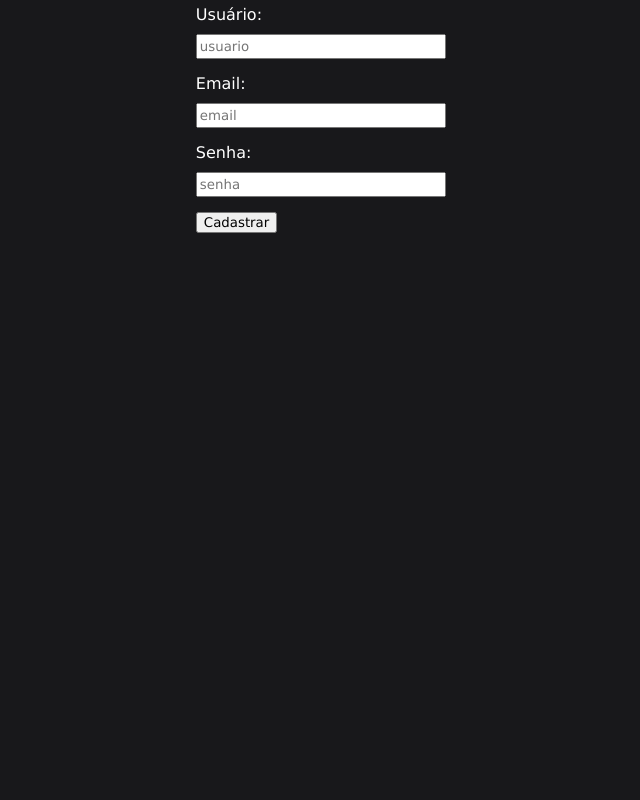
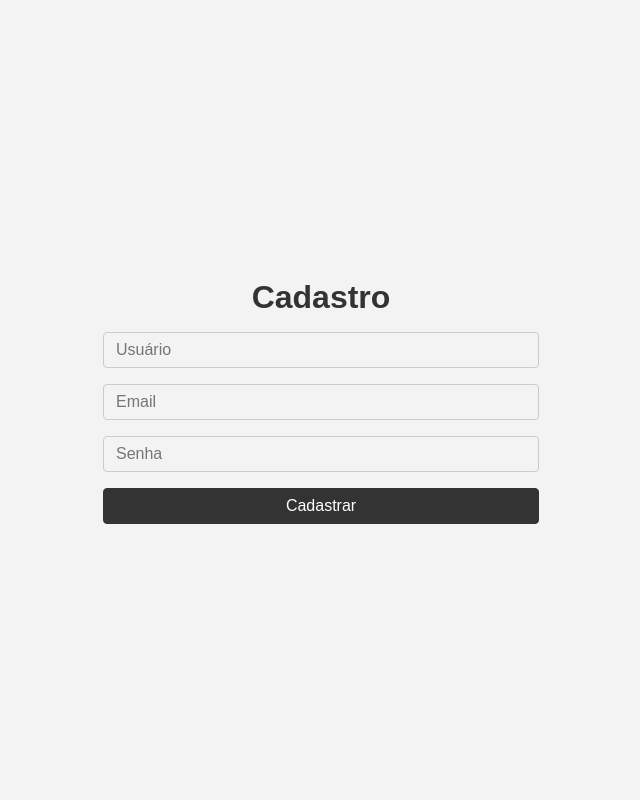
Before and after one commit to tryingdev/teste-github-vscode, a Django app: page /app/cadastro/ in a window 1280 px wide. Shown: the whole page, without its empty margins (319-959 px from the left). Run offline with Django 4.2, Linux system fonts and the light colour scheme.

Commit message:
nova interface cadastro e login

```diff
--- a/app/static/script.js
+++ b/app/static/script.js
@@ -1,4 +1,8 @@
-function chamaAlert(){
-    alert('Senha Inválida')
-}
-alert('{{ message }}');
+setTimeout(function () {
+    document.querySelector(".preloader").style.display = "none";
+    document.querySelector(".container").style.display = "block";
+  }, 1000);
+
+function redirectPage(){
+    window.location.href = "http://127.0.0.1:8000/app/cadastro";
+};
--- /dev/null
+++ b/app/static/stylecadastro.css
@@ -0,0 +1,77 @@
+body {
+    display: flex;
+    justify-content: center;
+    align-items: center;
+    height: 100vh;
+    margin: 0;
+    background-color: #f3f3f3;
+    color: #333;
+    font-family: sans-serif;
+  }
+
+  .container {
+    text-align: center;
+    max-width: 500px;
+    width: 100%;
+    padding: 32px;
+    box-sizing: border-box;
+    border-radius: 4px;
+    background-color: #f3f3f3;
+    display: none;
+  }
+
+  .preloader {
+    width: 50px;
+    height: 50px;
+    border: 5px solid #333;
+    border-radius: 50%;
+    border-top-color: transparent;
+    animation: spin 1s linear infinite;
+  }
+
+  @keyframes spin {
+    100% {
+      transform: rotate(360deg);
+    }
+  }
+
+  h1 {
+    font-size: 32px;
+    margin-bottom: 16px;
+  }
+
+  p {
+    font-size: 16px;
+    margin-bottom: 16px;
+  }
+
+  input[type="text"],
+  input[type="email"],
+  input[type="password"] {
+    display: block;
+    width: 100%;
+    padding: 8px 12px;
+    border: 1px solid #ccc;
+    border-radius: 4px;
+    font-size: 16px;
+    box-sizing: border-box;
+    margin-bottom: 16px;
+  }
+
+  input[type="text"],
+  input[type="email"],
+  input[type="password"] {
+    background-color: #f3f3f3;
+  }
+
+  button {
+    display: block;
+    width: 100%;
+    padding: 8px 12px;
+    border: 1px solid #333;
+    border-radius: 4px;
+    background-color: #333;
+    color: #fff;
+    font-size: 16px;
+    cursor: pointer;
+  }
--- a/app/templates/cadastro.html
+++ b/app/templates/cadastro.html
@@ -8,28 +8,22 @@
     <meta name="viewport"
           content="width=device-width, user-scalable=no, initial-scale=1.0, maximum-scale=1.0, minimum-scale=1.0">
     <meta http-equiv="X-UA-Compatible" content="ie=edge">
-    <link rel="stylesheet" href="{% static 'style.css' %}">
+    <link rel="stylesheet" href="{% static 'stylecadastro.css' %}">
     <title>{% block title %}{% endblock %}</title>
 </head>
 <body>
-    <form action="{% url 'cadastro'%}" method="POST"> {% csrf_token %}
-        <section class="main">
-            <div class="inputs">
-                <span class="label">Usuário:</span>
-                <input type="text" placeholder="usuario" name="username" id="">
-            </div>
-            <div class="inputs">
-                <span class="label">Email:</span>
-                <input type="email" placeholder="email" name="email" id="">
-            </div>
-            <div class="inputs">
-                <span class="label">Senha:</span>
-                <input type="password" placeholder="senha" name="senha" id="">
-            </div>
-            <div class="inputs">
-                <button type="submit" value="Cadastrar">Cadastrar</button>
-            </div>
-        </section>
-    </form>
-</body>
+    <div class="preloader"></div>
+    <div class="container">
+        <h1>Cadastro</h1>
+        <form action="{% url 'cadastro' %}" method="POST">
+            {% csrf_token %}
+            <input type="text" placeholder="Usuário" name="username">
+            <input type="email" placeholder="Email" name="email">
+            <input type="password" placeholder="Senha" name="senha">
+            <button type="submit" value="Cadastrar">Cadastrar</button>
+            <br>
+        </form>
+    </div>
+    <script src="{% static 'script.js' %}"></script>
+  </body>
 </html>
--- a/app/templates/index.html
+++ b/app/templates/index.html
@@ -30,7 +30,7 @@
                 <span class="tooltip">Pesquisar...</span>
             </li>
             <li>
-                <a href="#">
+                <a href="http://127.0.0.1:8000/app/cadastro/">
                     <i class='bx bx-grid-alt'></i>
                     <span class="link_names">Dashboard</span>
                 </a>
--- a/app/urls.py
+++ b/app/urls.py
@@ -3,7 +3,6 @@ from .views import home
 from . import views
 
 urlpatterns = [
-    path('', home),
     path('cadastro/', views.cadastro, name='cadastro'),
     path('login/', views.login, name='login'),
     path('plataforma/', views.plataforma, name='plataforma'),
```
Also changed, not shown: app/static/stylelogin.css (added, +75 -0 lines), app/templates/login.html (+14 -17 lines), db.sqlite3.
